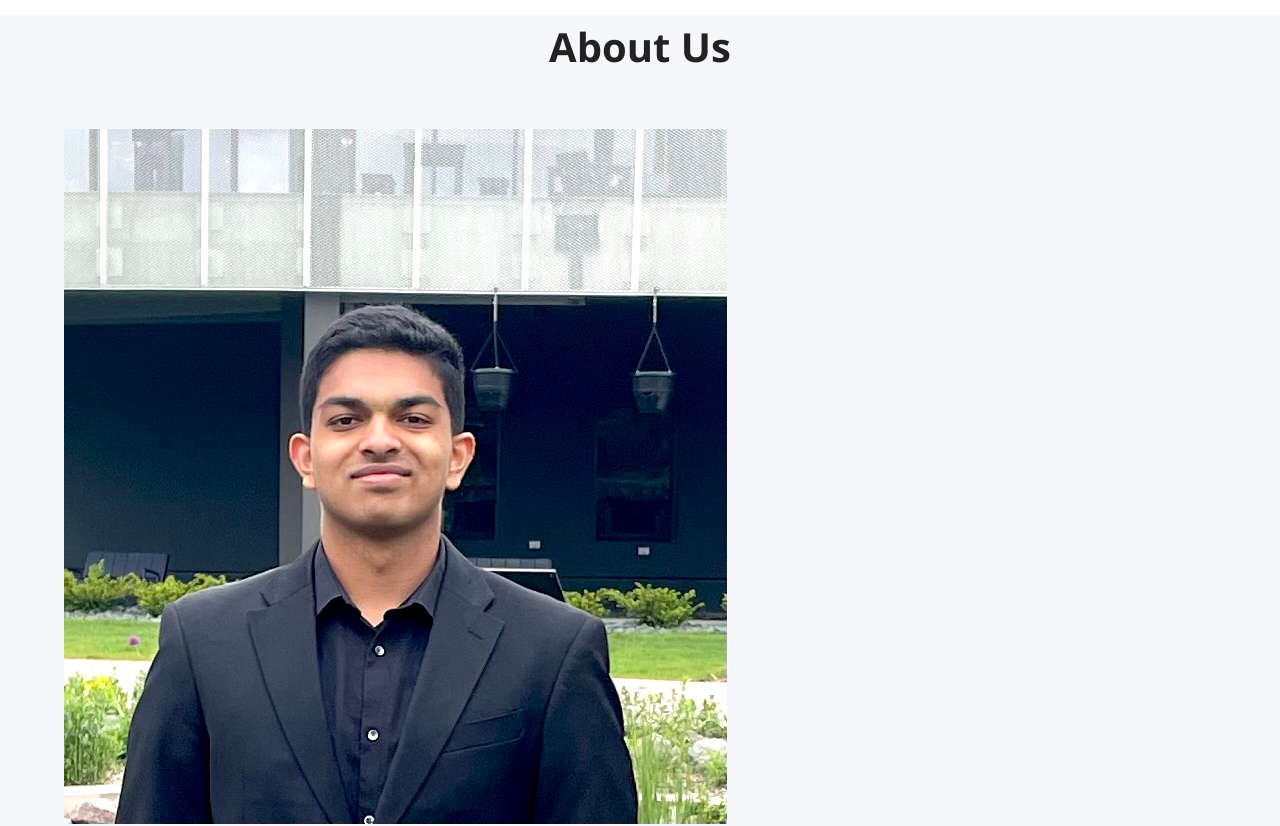
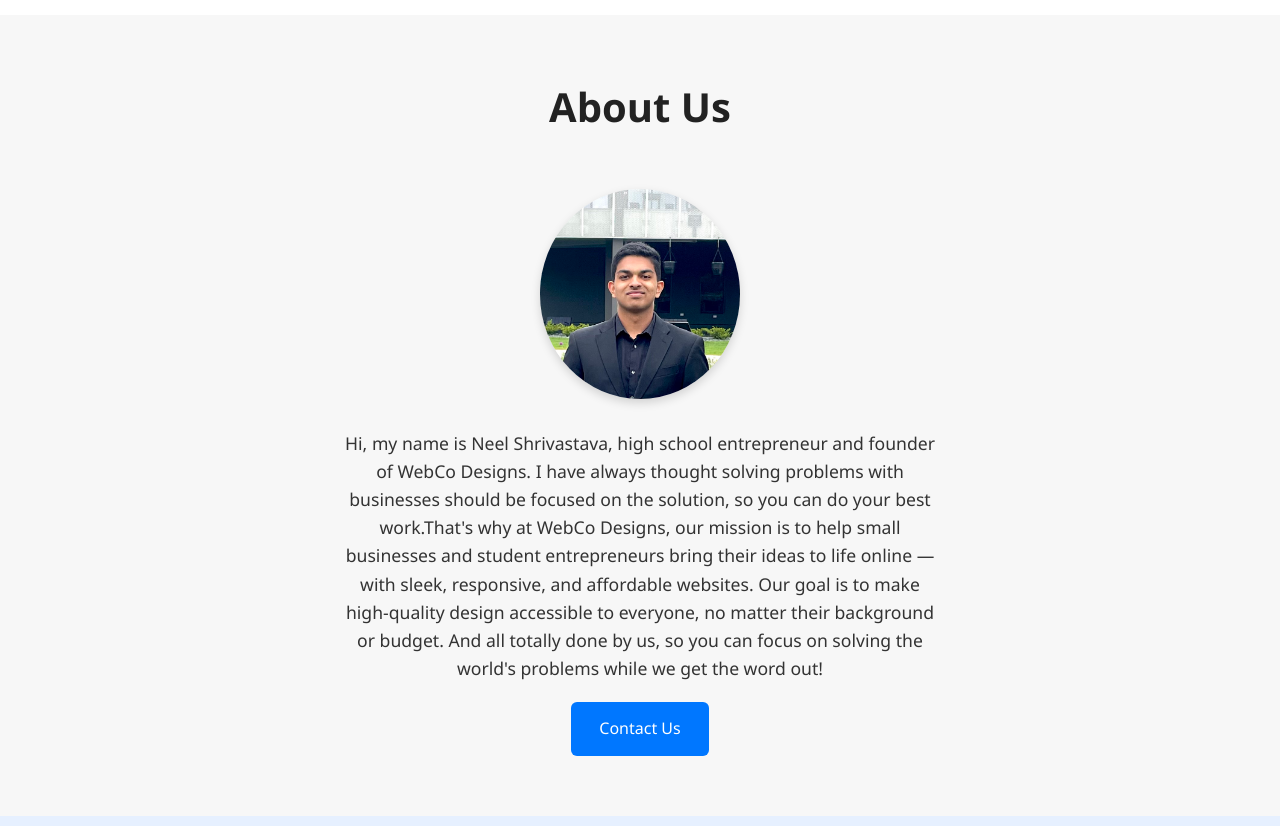
Before and after one commit to NS-Designs/WebCo-Designs, a plain HTML site: page index.html in a window 1280 px wide. Shown: the part 2000-2826 px from the top of the page. Drawn offline with Linux system fonts and the light colour scheme.

Commit message:
style.css
Added About Us Section

```diff
--- a/style.css
+++ b/style.css
@@ -297,3 +297,37 @@
   max-width: 800px;
   margin: 0 auto;
 }
+.about-section {
+  padding: 60px 20px;
+  background-color: #f7f7f7;
+  text-align: center;
+}
+
+.about-content {
+  display: flex;
+  flex-direction: column;
+  align-items: center;
+  gap: 30px;
+  max-width: 900px;
+  margin: 0 auto;
+}
+
+.about-image {
+  width: 200px;
+  border-radius: 50%;
+  box-shadow: 0 4px 10px rgba(0, 0, 0, 0.15);
+}
+
+.about-text {
+  max-width: 600px;
+}
+
+.about-text p {
+  font-size: 1.1rem;
+  line-height: 1.6;
+  color: #333;
+}
+
+.about-text .cta-button {
+  margin-top: 20px;
+}
```
